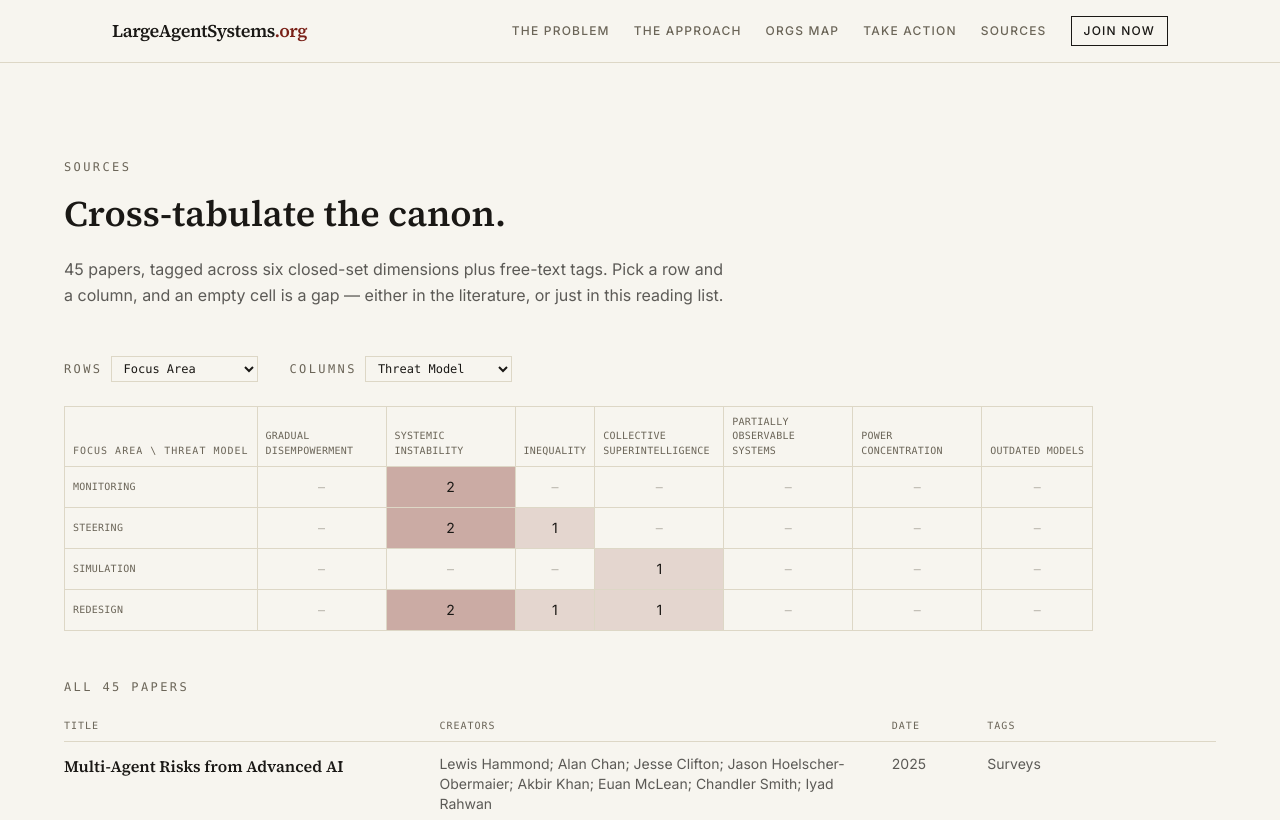
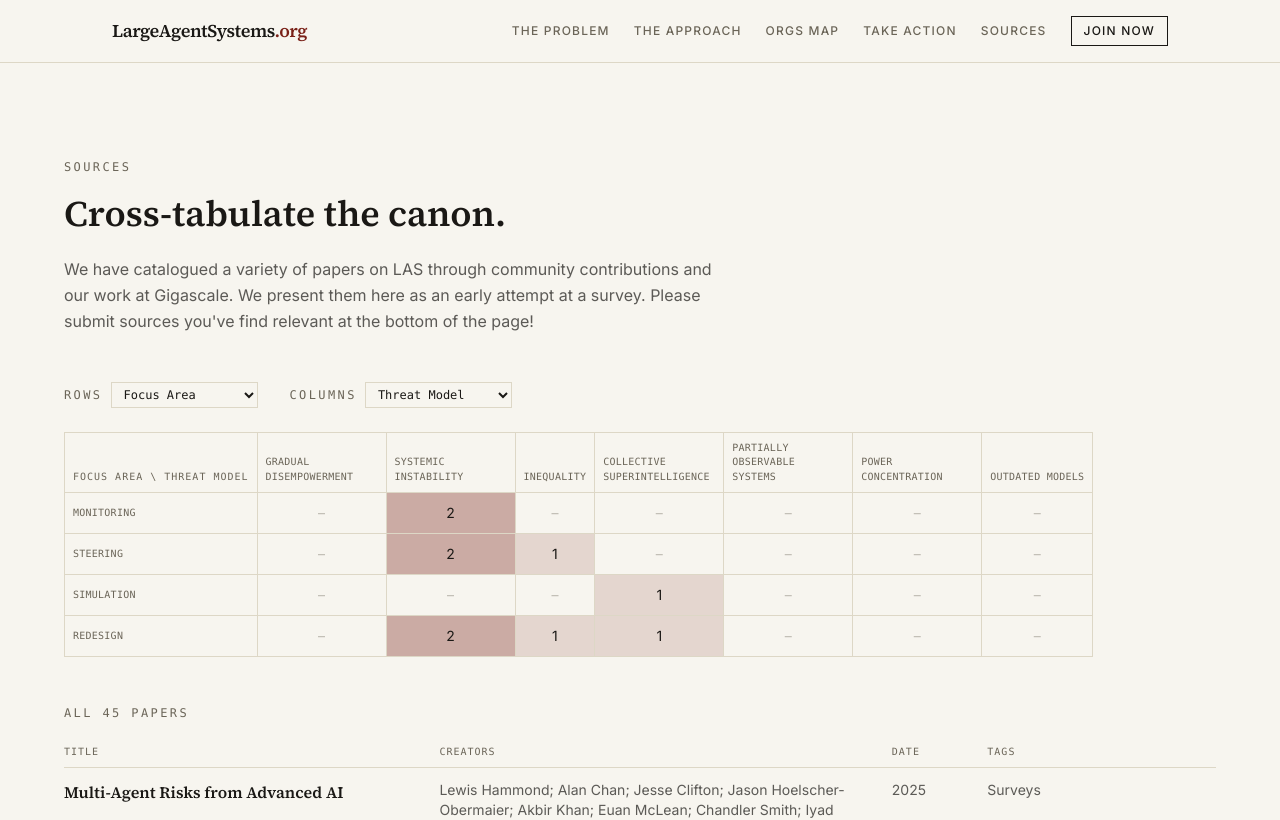
Before and after one commit to Gigascale-Labs/largeagentsystems.org, a Next.js app: page /sources in a window 1280 px wide. Shown: the top 820 px of the page. Built offline with nearby package versions, Linux system fonts and the light colour scheme.

Commit message:
feat: rewrite sources page intro copy

```diff
--- a/app/sources/page.tsx
+++ b/app/sources/page.tsx
@@ -26,10 +26,10 @@ export default function SourcesPage() {
             Cross-tabulate the canon.
           </h1>
           <p className="mt-5 max-w-2xl text-base leading-relaxed text-foreground/70">
-            {entries.length} papers, tagged across six closed-set dimensions
-            plus free-text tags. Pick a row and a column, and an empty cell
-            is a gap — either in the literature, or just in this reading
-            list.
+            We have catalogued a variety of papers on LAS through community
+            contributions and our work at Gigascale. We present them here as
+            an early attempt at a survey. Please submit sources you&apos;ve
+            find relevant at the bottom of the page!
           </p>
 
           <div className="mt-12">
```
